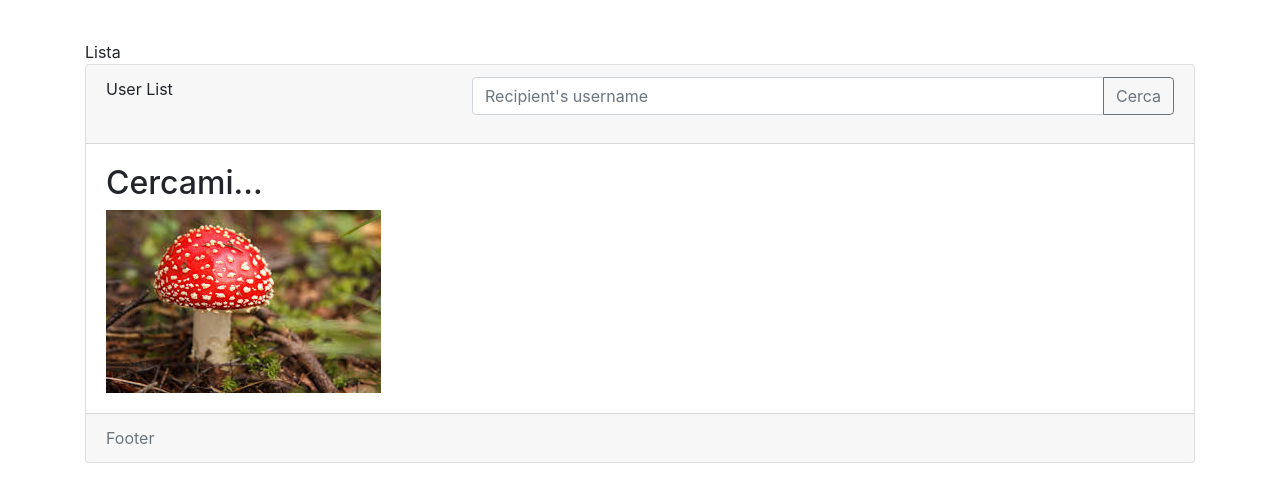
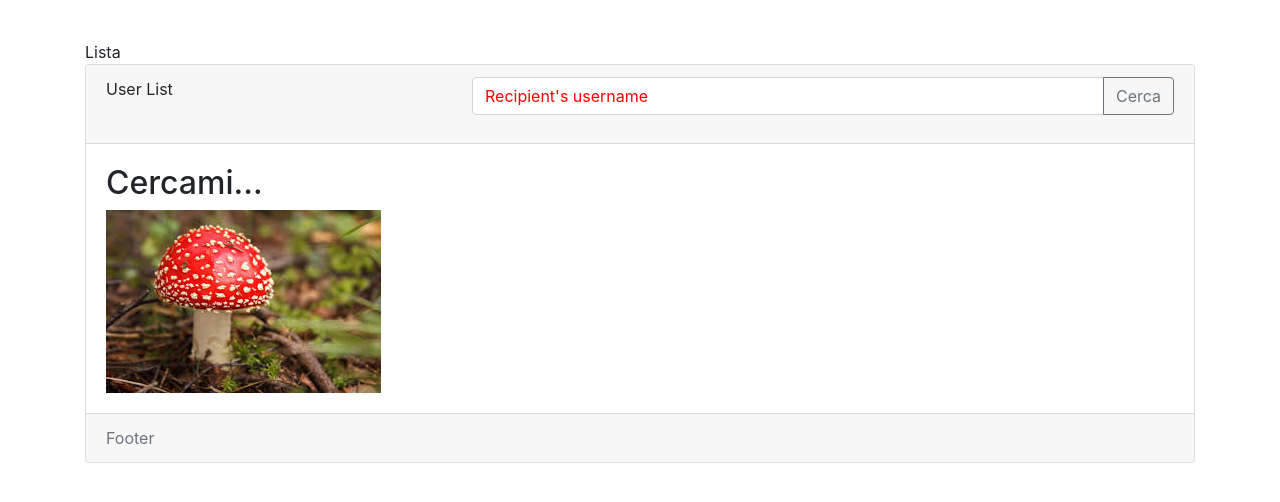
Before and after one commit to veronica-sepe/veronica-sepe.github.io, a plain HTML site: page lista.html in a window 1280 px wide. Shown: the part 58-560 px from the top of the page. Drawn offline with nearby package versions, Linux system fonts and the light colour scheme.

Commit message:
test style

```diff
--- a/css/style.css
+++ b/css/style.css
@@ -34,6 +34,13 @@ body {
     display: none;
 }
 
+input::placeholder {
+    color: red!important;
+}
+
+
+/* input:hover{} */
+
 .inputFocus {
     color: green;
     background: rgb(165, 159, 165);
```
